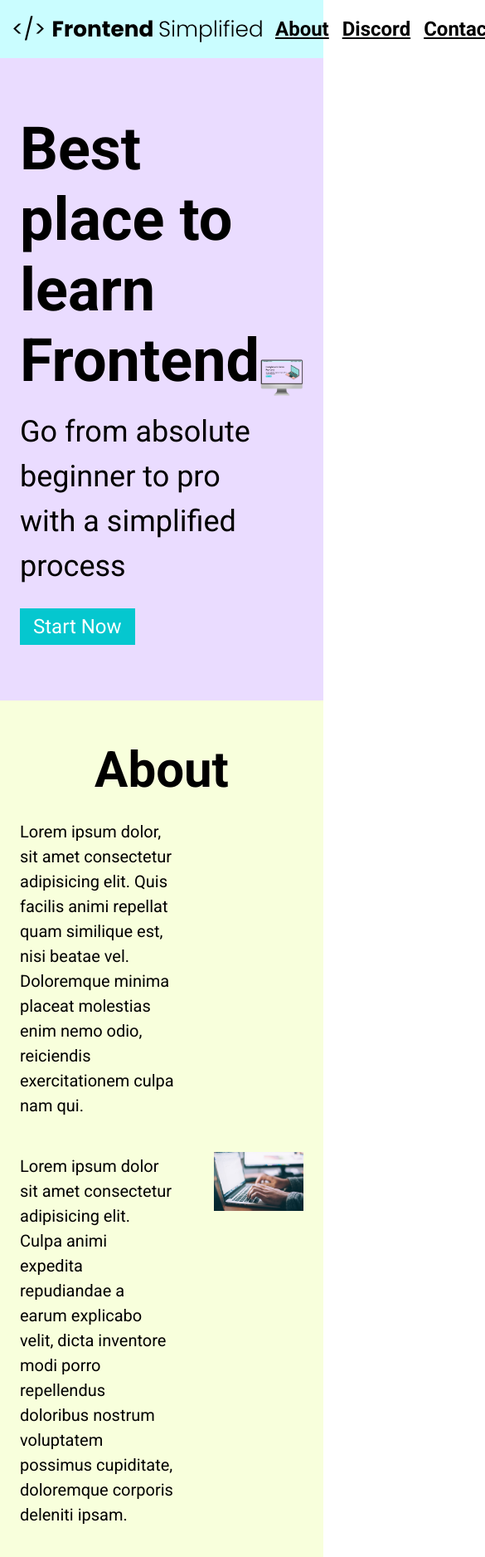
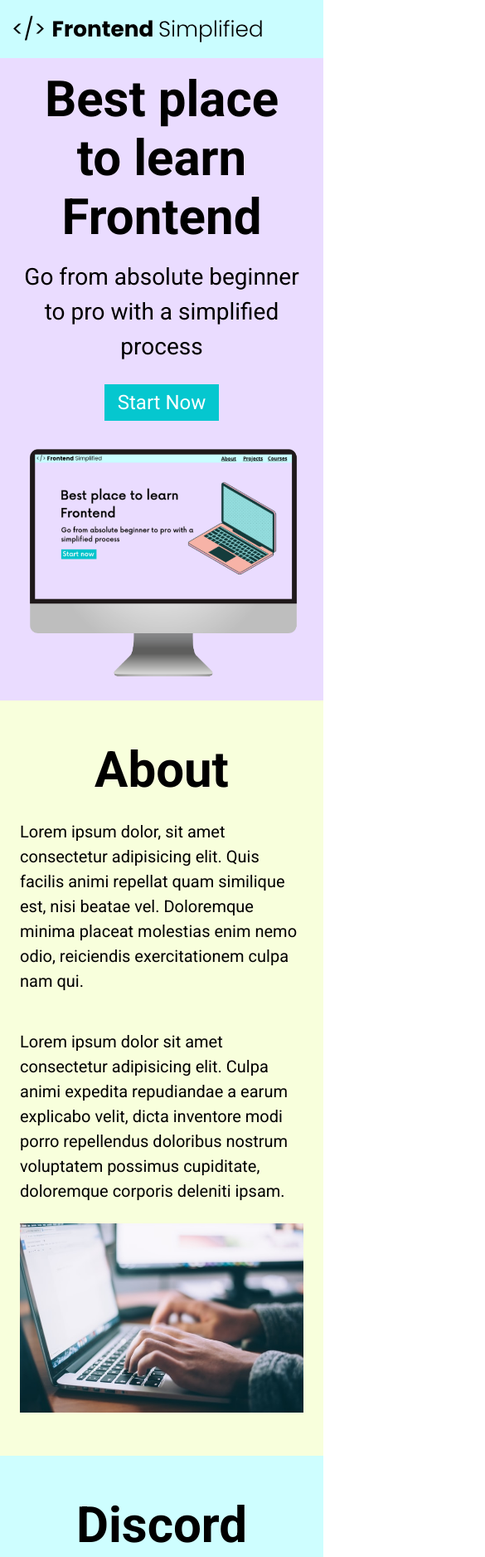
Before and after one commit to vuvuhoang/First-Website-Practice, a plain HTML site: page index.html in a window 390 px wide. Shown: the top 1876 px of the page at 83% size, 585 px wide, since content can reach past the window. Drawn offline with Linux system fonts and the light colour scheme.

Commit message:
Making website more responsive using css

```diff
--- a/index.html
+++ b/index.html
@@ -21,8 +21,8 @@
             <div class="row">
                 <div class="header-text">
                     <h1>Best place to learn Frontend</h1>
-                    <p>Go from absolute beginner to pro with a simplified process</p>
-                    <button>Start Now</button>
+                    <p class="subheader">Go from absolute beginner to pro with a simplified process</p>
+                    <button class="header-button">Start Now</button>
                 </div>
                 <figure  class="header-img">
                     <img src="./assets/laptop.png" alt="Home Page Image">
--- a/style.css
+++ b/style.css
@@ -52,7 +52,7 @@ h1{
     font-size: 72px;
     font-weight: bold;
 }
-.header-text p{
+.subheader{
     font-size: 36px;
     padding: 16px 0 24px 0;
     line-height: 1.5;
@@ -115,6 +115,7 @@ form{
     display: flex;
     flex-direction: column;
     margin: 0 auto;
+    padding: 0 24px;
 }
 input, textarea{
     margin-bottom: 24px;
@@ -139,3 +140,55 @@ footer{
 .footer-link{
     padding: 0 16px;
 }
+
+/* Small phones, tablets, large smartphones */
+@media(max-width: 728px){
+    .row{
+        flex-direction: column;
+    }
+    .header-text{
+        margin-bottom: 24px;
+        display: flex;
+        flex-direction: column;
+        align-items: center;
+    }
+    .header-button{
+        max-width: 240px;
+    }
+    h1{
+        text-align: center;
+        font-size: 60px;
+    }
+    .subheader{
+        text-align: center;
+        font-size: 28px;
+    }
+    ul{
+        display: none;
+    }
+    .section-row{
+        flex-direction: column;
+    }
+    .section-text-wrap{
+        width: 100%;
+    }
+    .section-img{
+        width: 100%;
+    }
+    #discord .section-row{
+        flex-direction: column-reverse;
+    }
+    footer{
+        padding: 48px 24px;
+    }
+    .footer-logo{
+        max-width: 360px;
+    }
+    .footer-link{
+        padding: 0 4px;
+        font-size: 18px;
+    }
+    .link-wrapper{
+        margin-bottom: 24px;
+    }
+}
```
